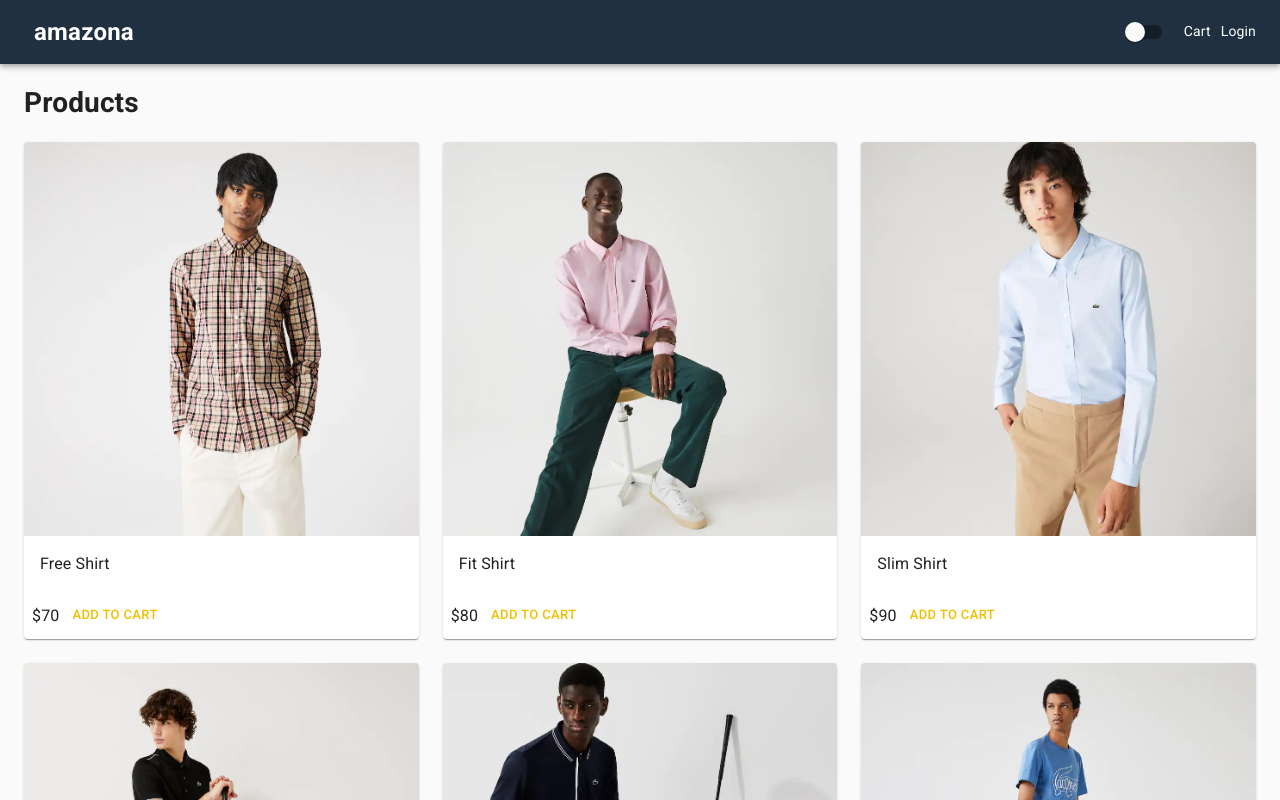
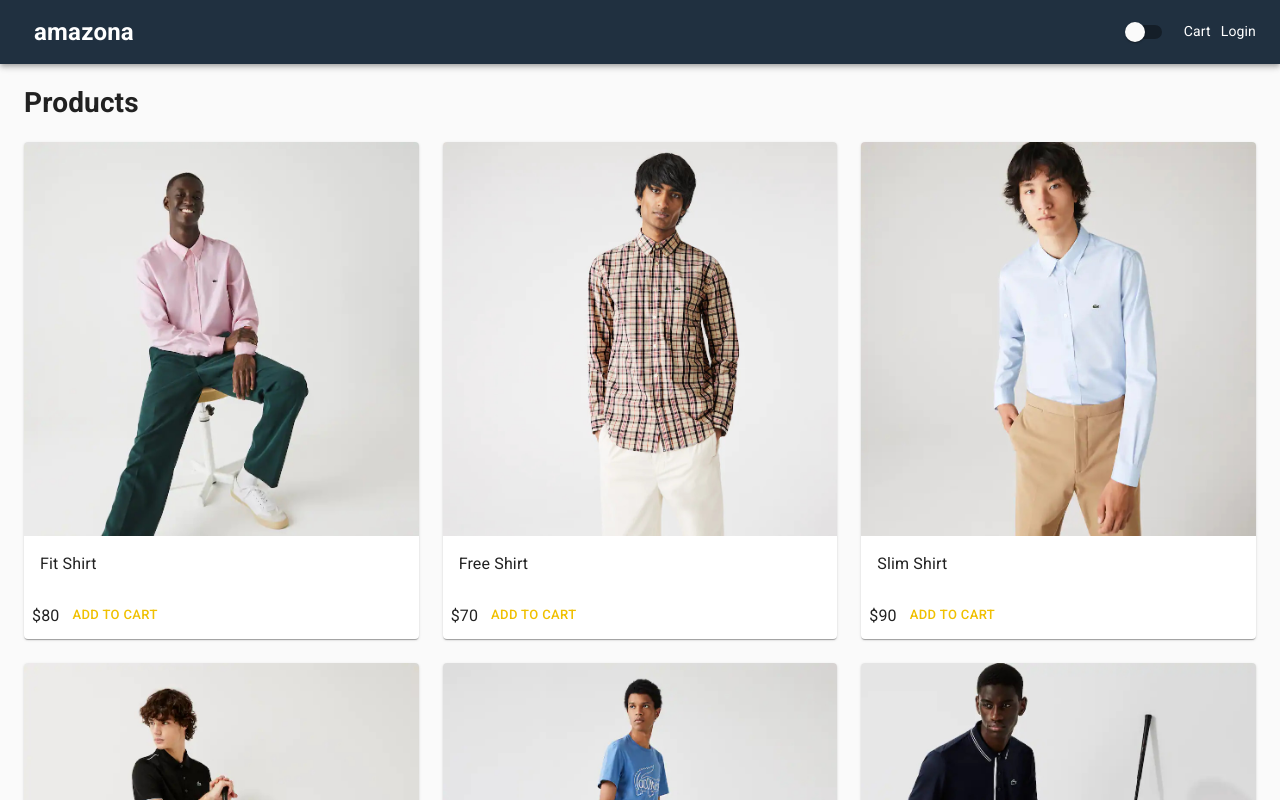
Before and after one commit to tanksapka/next-amazona, a Next.js app: page / in a window 1280 px wide. Shown: the top 800 px of the page. Built offline with nearby package versions, Linux system fonts and the light colour scheme; data requests are answered from the project's data file.

Commit message:
Adding fake JSON db for mock data and API calls for products and product page.

```diff
--- /dev/null
+++ b/db.json
@@ -0,0 +1,94 @@
+{
+  "products": [
+    {
+      "name": "Fit Shirt",
+      "slug": "fit-shirt",
+      "category": "Shirts",
+      "image": "/images/shirt2.jpg",
+      "price": 80,
+      "brand": "Adidas",
+      "rating": 4.2,
+      "numReviews": 10,
+      "countInStock": 20,
+      "description": "A popular shirt",
+      "createdAt": "2022-03-01T22:15:27.299Z",
+      "updatedAt": "2022-03-01T22:15:27.299Z",
+      "id": 13
+    },
+    {
+      "name": "Free Shirt",
+      "slug": "free-shirt",
+      "category": "Shirts",
+      "image": "/images/shirt1.jpg",
+      "price": 70,
+      "brand": "Nike",
+      "rating": 4.5,
+      "numReviews": 10,
+      "countInStock": 20,
+      "description": "A popular shirt",
+      "createdAt": "2022-03-01T22:15:27.299Z",
+      "updatedAt": "2022-03-01T22:15:27.299Z",
+      "id": 14
+    },
+    {
+      "name": "Slim Shirt",
+      "slug": "slim-shirt",
+      "category": "Shirts",
+      "image": "/images/shirt3.jpg",
+      "price": 90,
+      "brand": "Raymond",
+      "rating": 4.5,
+      "numReviews": 10,
+      "countInStock": 20,
+      "description": "A popular shirt",
+      "createdAt": "2022-03-01T22:15:27.299Z",
+      "updatedAt": "2022-03-01T22:15:27.299Z",
+      "id": 15
+    },
+    {
+      "name": "Golf Pants",
+      "slug": "golf-pants",
+      "category": "Pants",
+      "image": "/images/pants1.jpg",
+      "price": 90,
+      "brand": "Oliver",
+      "rating": 4.5,
+      "numReviews": 10,
+      "countInStock": 20,
+      "description": "Smart looking pants",
+      "createdAt": "2022-03-01T22:15:27.299Z",
+      "updatedAt": "2022-03-01T22:15:27.299Z",
+      "id": 16
+    },
+    {
+      "name": "Classic Shirt",
+      "slug": "classic-pants",
+      "category": "Pants",
+      "image": "/images/pants3.jpg",
+      "price": 75,
+      "brand": "Casely",
+      "rating": 4.5,
+      "numReviews": 10,
+      "countInStock": 20,
+      "description": "A popular pants",
+      "createdAt": "2022-03-01T22:15:27.300Z",
+      "updatedAt": "2022-03-01T22:15:27.300Z",
+      "id": 17
+    },
+    {
+      "name": "Fit Pants",
+      "slug": "fit-golf",
+      "category": "Pants",
+      "image": "/images/pants2.jpg",
+      "price": 95,
+      "brand": "Zara",
+      "rating": 4.5,
+      "numReviews": 10,
+      "countInStock": 20,
+      "description": "A popular pants",
+      "createdAt": "2022-03-01T22:15:27.300Z",
+      "updatedAt": "2022-03-01T22:15:27.300Z",
+      "id": 18
+    }
+  ]
+}
--- a/package.json
+++ b/package.json
@@ -10,7 +10,9 @@
   "dependencies": {
     "@material-ui/core": "^4.12.3",
     "js-cookie": "^3.0.1",
+    "json-server": "^0.17.0",
     "next": "12.1.0",
+    "next-connect": "^0.12.2",
     "react": "17.0.2",
     "react-dom": "17.0.2"
   },
--- /dev/null
+++ b/pages/api/products/index.js
@@ -0,0 +1,12 @@
+import nc from "next-connect";
+
+const handler = nc();
+
+handler.get(async (req, res) => {
+  const data = await fetch("http://localhost:3001/products");
+  const products = await data.json();
+
+  res.send(products);
+});
+
+export default handler;
--- /dev/null
+++ b/pages/api/seed.js
@@ -0,0 +1,28 @@
+import nc from "next-connect";
+import data from "../../utils/data";
+
+const handler = nc();
+
+handler.get(async (req, res) => {
+  const rq = await fetch("http://localhost:3001/products");
+  const products = await rq.json();
+  products.map(async (product) => {
+    await fetch(`http://localhost:3001/products/${product.id}`, {
+      method: "DELETE",
+    });
+  });
+
+  data.products.map(async (product) => {
+    await fetch("http://localhost:3001/products", {
+      method: "POST",
+      headers: {
+        "Content-Type": "application/json",
+      },
+      body: JSON.stringify({ ...product, createdAt: new Date(), updatedAt: new Date() }),
+    });
+  });
+
+  res.send({ message: "seeded successfully" });
+});
+
+export default handler;
--- a/pages/index.js
+++ b/pages/index.js
@@ -1,15 +1,15 @@
 import NextLink from "next/link";
 import Layout from "../components/Layout";
 import { Button, Card, CardActionArea, CardActions, CardContent, CardMedia, Grid, Typography } from "@material-ui/core";
-import data from "../utils/data";
 
-export default function Home() {
+export default function Home(props) {
+  const { products } = props;
   return (
     <Layout>
       <div>
         <h1>Products</h1>
         <Grid container spacing={3}>
-          {data.products.map((product) => (
+          {products.map((product) => (
             <Grid item md={4} key={product.name}>
               <Card>
                 <NextLink href={`/product/${product.slug}`} passHref>
@@ -34,3 +34,13 @@ export default function Home() {
     </Layout>
   );
 }
+
+export async function getServerSideProps() {
+  const resp = await fetch("http://localhost:3001/products");
+  const data = await resp.json();
+  return {
+    props: {
+      products: data,
+    },
+  };
+}
--- /dev/null
+++ b/routes.json
@@ -0,0 +1,4 @@
+{
+  "/products": "/products",
+  "/products/:slug": "/products?slug=:slug"
+}
```
Also changed, not shown: pages/product/[slug].js (+16 -6 lines), 1 other file (tests, documents, lock files or other folders).
